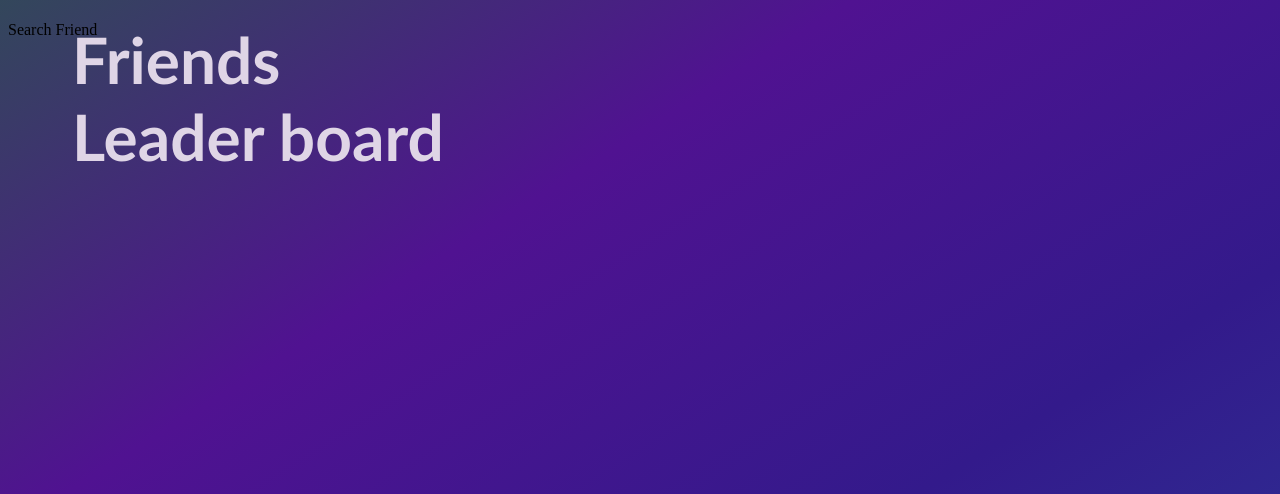
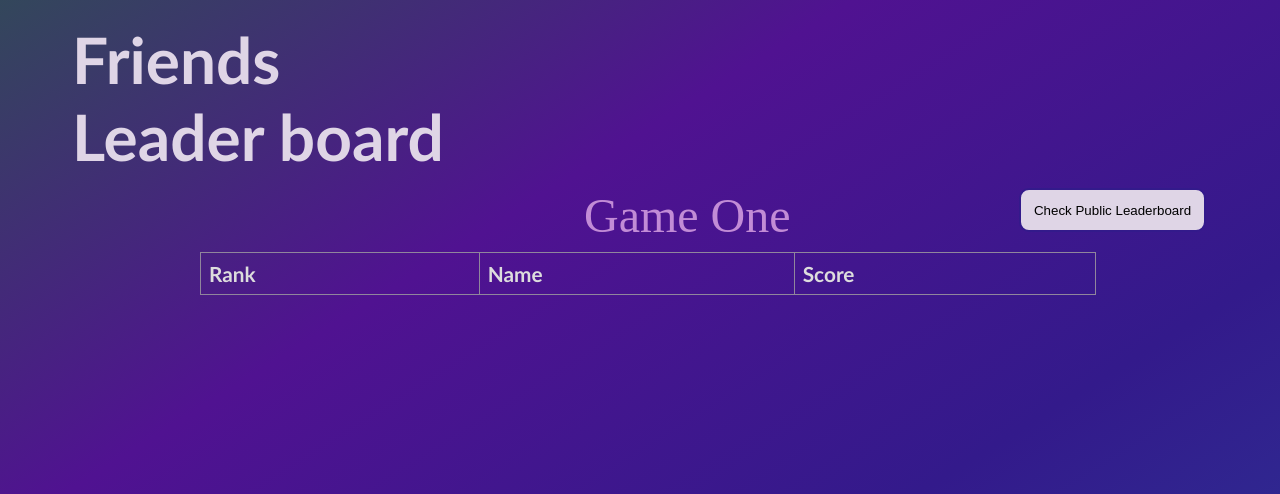
Before and after one commit to IT21277054/Online-Educational-Games, a PHP site: the page made by Html/Friends Learder board.html in a window 1280 px wide. Shown: the top 494 px of the page. Run offline with PHP 8.4, Linux system fonts and the light colour scheme; lists and menus that the app fills with data are empty.

Commit message:
Vish 12;35AM

```diff
--- a/Html/Friends Learder board.html
+++ b/Html/Friends Learder board.html
@@ -2,11 +2,29 @@
 <html lang="en">
     <head>
         <title>Friend leader border</title>
-        <link rel="stylesheet" href="../Styles/Friends Learder board.css"
+        <link rel="stylesheet" href="../Styles/Friends Learder board.css">
+        <style>
+
+        </style>
     </head>
     <body>
         <h1> <div class="Topic2"> Friends <br> Leader board </div> </h1>
 
-        <div class="Vbox2"> Search Friend</div>
-    </body>
+
+        <div>
+            <button class="btn2">Check Public Leaderboard</button>
+            </div>
+
+            <div class="Topic3"> Game One</div>
+        <div>
+
+       <table class="table">
+           <tr>
+               <th>Rank</th>
+               <th>Name</th>
+               <th>Score</th>
+           </tr>
+       </table>
+             </div>
+            </body>
 </html>
--- a/Styles/Friends Learder board.css
+++ b/Styles/Friends Learder board.css
@@ -7,6 +7,7 @@
        margin-left : 5%;
        margin-bottom : 20%;
     color : rgb(223, 213, 230);
+
 }
 
 html
@@ -17,3 +18,62 @@ body
 {
     background-image: linear-gradient(to bottom right, #33475b, #501291, #331a8b, rgb(43, 55, 150));
 }
+.table{
+    position: absolute;
+    font-family:'Gill Sans', 'Gill Sans MT', Calibri, 'Trebuchet MS', sans-serif;
+    border-collapse: collapse;
+    border-radius: 10px;
+    width: 70%;
+    margin-left: 15%;
+    margin-top: 18%;
+    align-items: center;
+    justify-content: center;
+
+    }
+
+    td,th{
+        border: 1px solid #90869c;
+        text-align: left;
+        padding: 8px;
+        box-shadow: 30%;
+
+    }
+
+    tr:nth-child(even){
+        background-color: #dddddd;
+    }
+
+th
+{
+    color:#dddddd;
+    font-size: 130%;
+}
+.btn2
+{
+    position :absolute;
+    background-color: rgb(223, 213, 230);
+    color: black;
+    border: 2px solid #702794;
+    margin-left: 79%;
+    margin-top: 13%;
+    border-radius: 10px;
+    transition-duration: 0.4s;
+    /* width: 10%; */
+    /* height: 20%; */
+    padding: 1%;
+    border:shadow 3px;
+    border-color: #331a8b;
+}
+.btn2:hover
+{
+    background-color: #62358a;
+    color:rgb(184, 174, 174);
+}
+.Topic3
+{
+    position: absolute;
+    margin-left: 45%;
+    margin-top:13%;
+    color: #c28cd6;
+    font-size:300%;
+}
```
Also changed, not shown: Html/SearchFriend.html (+11 -1 lines), Styles/SearchFriend.css (+40 -5 lines), Html/ContactUs.html (renamed from Html/Contact.html), Html/FeedBack.html (added), Styles/ContacUs.css (added), Styles/FeedBack.css (added).
